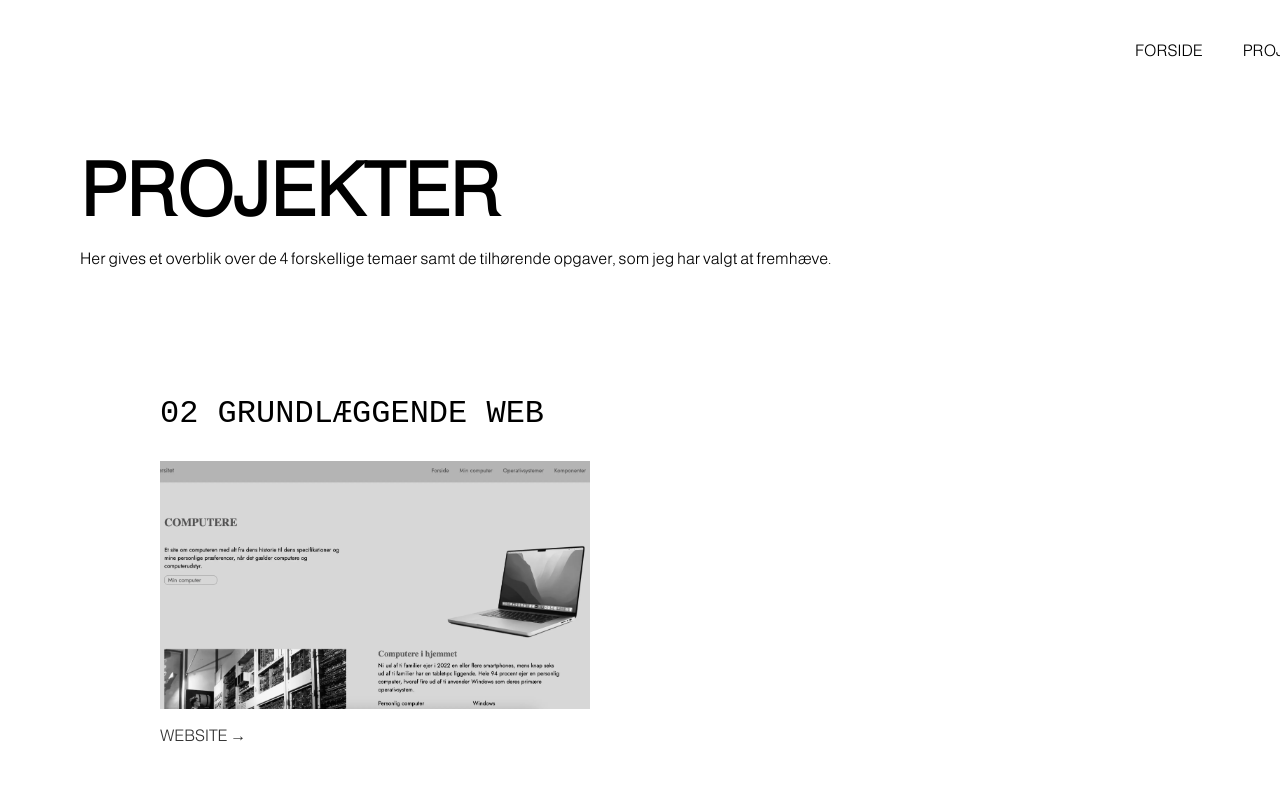
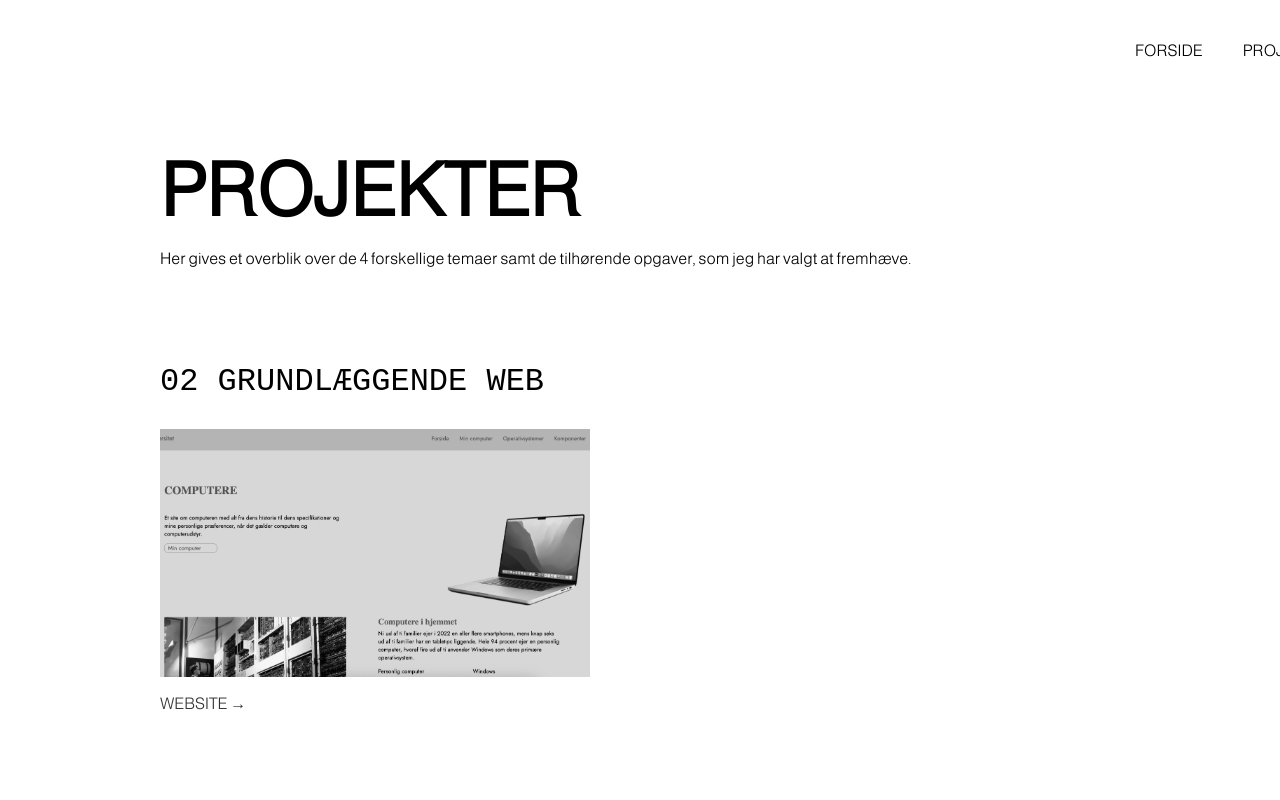
Before and after one commit to segronkjaer/kodet_site, a plain HTML site: page projekter.html in a window 1280 px wide. Shown: the top 800 px of the page. Drawn offline with Linux system fonts and the light colour scheme; a script that the page names is missing; a web font is replaced by a local one.

Commit message:
detaljer

```diff
--- a/styles.css
+++ b/styles.css
@@ -90,8 +90,8 @@ a {
     display: grid;
     grid-template-columns: 1fr;
     margin-top: 5rem;
-    margin-left: 5rem;
-    margin-bottom: 8rem;
+    margin-left: 10rem;
+    margin-bottom: 6rem;
 }
 
 .h3 {
```
